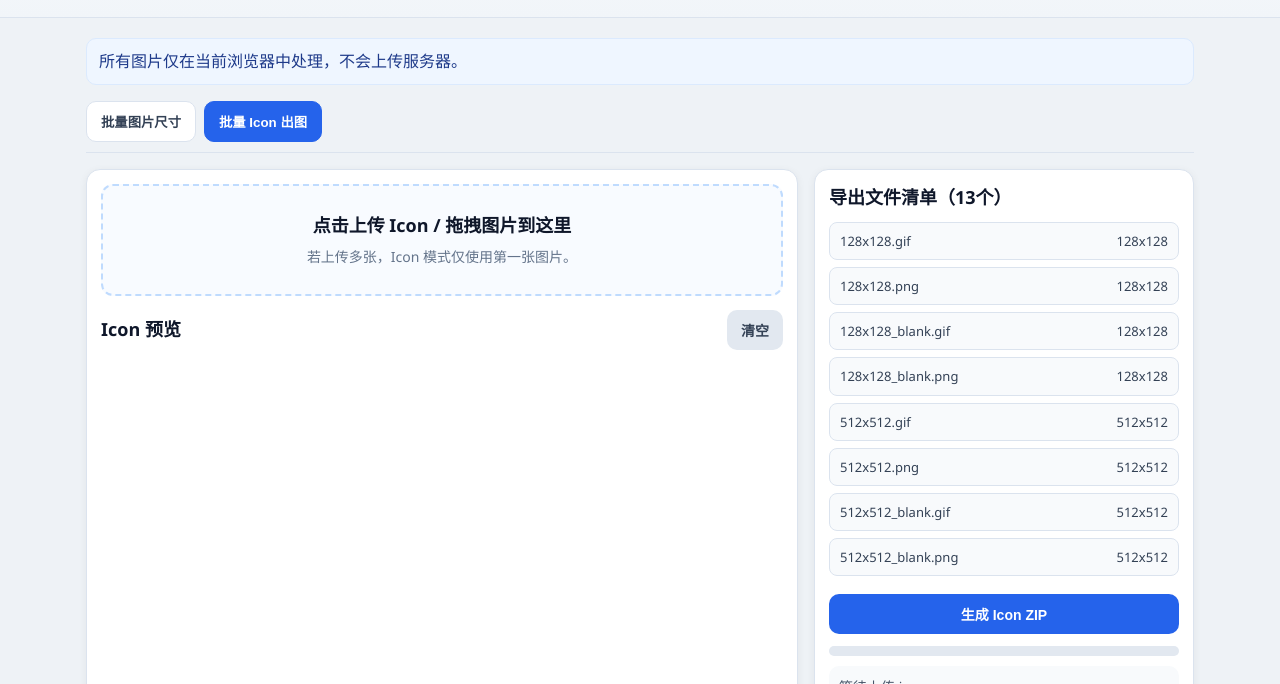
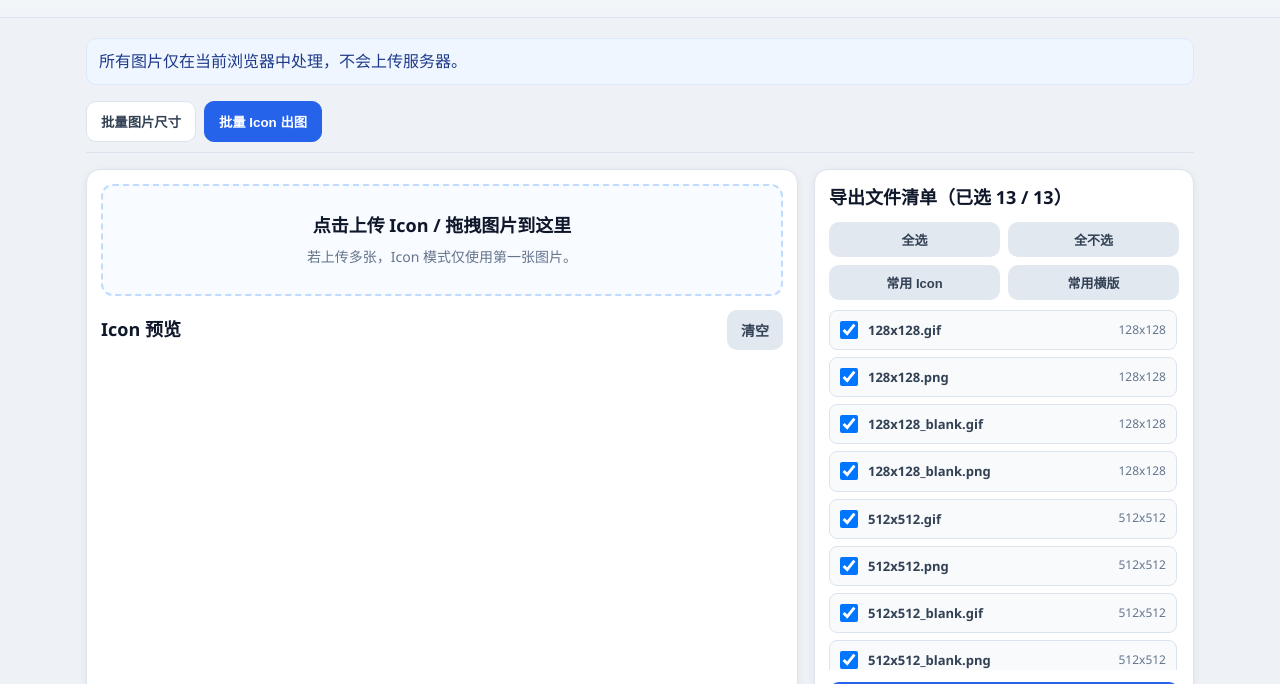
Before and after one commit to wangmiao033/privacy.hnchpower.cn, a plain HTML site: page tools/sizesnap/index.html in a window 1280 px wide. Both pictures are taken after a click on the tab "批量 Icon 出图". Shown: the part 104-788 px from the top of the page. Drawn offline with nearby package versions, Linux system fonts and the light colour scheme.

Commit message:
feat: 支持 Icon 导出文件勾选与快捷选择
Made-with: Cursor

```diff
--- a/tools/sizesnap/index.html
+++ b/tools/sizesnap/index.html
@@ -103,7 +103,13 @@
         </section>
 
         <aside class="sizesnap-card sizesnap-side-card">
-          <h2>导出文件清单（13个）</h2>
+          <h2 id="iconExportTitle">导出文件清单（已选 13 / 13）</h2>
+          <div class="sizesnap-batch-actions">
+            <button id="iconSelectAllBtn" type="button" class="sizesnap-btn sizesnap-btn-light">全选</button>
+            <button id="iconSelectNoneBtn" type="button" class="sizesnap-btn sizesnap-btn-light">全不选</button>
+            <button id="iconSelectCommonIconBtn" type="button" class="sizesnap-btn sizesnap-btn-light">常用 Icon</button>
+            <button id="iconSelectCommonWideBtn" type="button" class="sizesnap-btn sizesnap-btn-light">常用横版</button>
+          </div>
           <div id="iconExportList" class="sizesnap-export-list"></div>
           <button id="iconGenerateBtn" type="button" class="sizesnap-btn sizesnap-btn-primary">生成 Icon ZIP</button>
           <div class="sizesnap-progress"><div id="iconProgressBar"></div></div>
--- a/tools/sizesnap/sizesnap.css
+++ b/tools/sizesnap/sizesnap.css
@@ -305,19 +305,61 @@ input[type="file"] {
   display: grid;
   gap: 7px;
   max-height: 360px;
-  overflow: auto;
+  overflow-y: auto;
+  overflow-x: hidden;
+  padding-right: 2px;
 }
 
 .sizesnap-export-item {
   border: 1px solid #dbe3ee;
   border-radius: 8px;
-  padding: 8px 10px;
+  padding: 0;
   font-size: 13px;
   color: #334155;
   background: #f8fafc;
+}
+
+.sizesnap-export-item-label {
   display: flex;
-  justify-content: space-between;
+  align-items: center;
+  gap: 10px;
+  width: 100%;
+  padding: 9px 10px;
+  cursor: pointer;
+}
+
+.sizesnap-export-item-label input[type="checkbox"] {
+  width: 18px;
+  height: 18px;
+  margin: 0;
+  flex-shrink: 0;
+}
+
+.sizesnap-export-item-name {
+  min-width: 0;
+  font-weight: 600;
+  color: #334155;
+  word-break: break-all;
+}
+
+.sizesnap-export-item-size {
+  margin-left: auto;
+  color: #64748b;
+  font-size: 12px;
+  white-space: nowrap;
+}
+
+.sizesnap-batch-actions {
+  margin-top: 10px;
+  display: grid;
+  grid-template-columns: repeat(2, minmax(0, 1fr));
   gap: 8px;
+}
+
+.sizesnap-batch-actions .sizesnap-btn {
+  width: 100%;
+  padding: 8px 10px;
+  font-size: 13px;
 }
 
 @media (max-width: 960px) {
@@ -340,4 +382,8 @@ input[type="file"] {
     padding-left: 12px;
     padding-right: 12px;
   }
+
+  .sizesnap-batch-actions {
+    grid-template-columns: 1fr;
+  }
 }
--- a/tools/sizesnap/sizesnap.js
+++ b/tools/sizesnap/sizesnap.js
@@ -16,10 +16,28 @@
     { filename: "1920x500.jpg", w: 1920, h: 500, format: "jpeg" },
     { filename: "1920x1080.jpg", w: 1920, h: 1080, format: "jpeg" },
   ];
+  var COMMON_ICON_FILES = {
+    "128x128.gif": true,
+    "128x128.png": true,
+    "128x128_blank.gif": true,
+    "128x128_blank.png": true,
+    "512x512.gif": true,
+    "512x512.png": true,
+    "512x512_blank.gif": true,
+    "512x512_blank.png": true,
+    "984x984.jpg": true,
+  };
+  var COMMON_WIDE_FILES = {
+    "691x350.jpg": true,
+    "1280x720.jpg": true,
+    "1920x500.jpg": true,
+    "1920x1080.jpg": true,
+  };
 
   var state = {
     resizeFiles: [],
     iconFile: null,
+    selectedIconFiles: {},
   };
 
   var tabResize = document.getElementById("tab-resize");
@@ -46,6 +64,11 @@
   var iconStatus = document.getElementById("iconStatus");
   var iconProgressBar = document.getElementById("iconProgressBar");
   var iconExportList = document.getElementById("iconExportList");
+  var iconExportTitle = document.getElementById("iconExportTitle");
+  var iconSelectAllBtn = document.getElementById("iconSelectAllBtn");
+  var iconSelectNoneBtn = document.getElementById("iconSelectNoneBtn");
+  var iconSelectCommonIconBtn = document.getElementById("iconSelectCommonIconBtn");
+  var iconSelectCommonWideBtn = document.getElementById("iconSelectCommonWideBtn");
 
   function setProgress(el, v) {
     el.style.width = Math.max(0, Math.min(100, v)) + "%";
@@ -296,6 +319,13 @@
       iconStatus.textContent = "请先上传 icon。";
       return;
     }
+    var selectedItems = ICON_EXPORTS.filter(function (item) {
+      return Boolean(state.selectedIconFiles[item.filename]);
+    });
+    if (!selectedItems.length) {
+      iconStatus.textContent = "请至少选择一个导出尺寸。";
+      return;
+    }
     iconGenerateBtn.disabled = true;
     setProgress(iconProgressBar, 0);
     iconStatus.textContent = "正在生成 Icon ZIP……";
@@ -303,24 +333,24 @@
     try {
       var zip = new JSZip();
       var image = await loadImage(state.iconFile.file);
-      for (var i = 0; i < ICON_EXPORTS.length; i++) {
-        var item = ICON_EXPORTS[i];
+      for (var i = 0; i < selectedItems.length; i++) {
+        var item = selectedItems[i];
         iconStatus.textContent = "正在生成 " + item.filename;
         var canvas = drawImageToCanvas(image, item.w, item.h, "cover");
         var blob = await canvasToBlob(canvas, item.format);
         zip.file(item.filename, blob);
-        setProgress(iconProgressBar, ((i + 1) / ICON_EXPORTS.length) * 100);
+        setProgress(iconProgressBar, ((i + 1) / selectedItems.length) * 100);
       }
       var zipBlob = await zip.generateAsync({ type: "blob" }, function (meta) {
         setProgress(iconProgressBar, meta.percent);
       });
       downloadBlob(zipBlob, "icon_batch_output.zip");
       setProgress(iconProgressBar, 100);
-      iconStatus.textContent = "已完成，共生成 13 个文件。";
+      iconStatus.textContent = "已完成，共生成 " + selectedItems.length + " 个文件。";
     } catch (err) {
       iconStatus.textContent = err && err.message ? err.message : "处理失败：请稍后重试。";
     } finally {
-      iconGenerateBtn.disabled = false;
+      updateIconSelectionSummary();
     }
   }
 
@@ -342,13 +372,72 @@
     });
   }
 
+  function countSelectedIconFiles() {
+    var count = 0;
+    for (var i = 0; i < ICON_EXPORTS.length; i++) {
+      if (state.selectedIconFiles[ICON_EXPORTS[i].filename]) count += 1;
+    }
+    return count;
+  }
+
+  function updateIconSelectionSummary() {
+    var selected = countSelectedIconFiles();
+    iconExportTitle.textContent = "导出文件清单（已选 " + selected + " / " + ICON_EXPORTS.length + "）";
+    iconGenerateBtn.disabled = selected === 0;
+  }
+
+  function applyIconSelectionMap(map) {
+    for (var i = 0; i < ICON_EXPORTS.length; i++) {
+      var filename = ICON_EXPORTS[i].filename;
+      state.selectedIconFiles[filename] = Boolean(map[filename]);
+    }
+    renderIconExportList();
+    updateIconSelectionSummary();
+  }
+
+  function selectAllIconFiles() {
+    var map = {};
+    for (var i = 0; i < ICON_EXPORTS.length; i++) {
+      map[ICON_EXPORTS[i].filename] = true;
+    }
+    applyIconSelectionMap(map);
+  }
+
+  function clearAllIconFiles() {
+    applyIconSelectionMap({});
+  }
+
   function renderIconExportList() {
     iconExportList.innerHTML = "";
     ICON_EXPORTS.forEach(function (item) {
       var row = document.createElement("div");
       row.className = "sizesnap-export-item";
-      row.innerHTML = "<span>" + item.filename + "</span><span>" + item.w + "x" + item.h + "</span>";
+      var checked = state.selectedIconFiles[item.filename] ? "checked" : "";
+      row.innerHTML =
+        '<label class="sizesnap-export-item-label">' +
+        '<input type="checkbox" data-icon-file="' +
+        item.filename +
+        '" ' +
+        checked +
+        ">" +
+        '<span class="sizesnap-export-item-name">' +
+        item.filename +
+        "</span>" +
+        '<span class="sizesnap-export-item-size">' +
+        item.w +
+        "x" +
+        item.h +
+        "</span>" +
+        "</label>";
       iconExportList.appendChild(row);
+    });
+    var checkboxes = iconExportList.querySelectorAll("input[type='checkbox'][data-icon-file]");
+    checkboxes.forEach(function (checkbox) {
+      checkbox.addEventListener("change", function () {
+        var filename = checkbox.getAttribute("data-icon-file");
+        state.selectedIconFiles[filename] = checkbox.checked;
+        updateIconSelectionSummary();
+      });
     });
   }
 
@@ -389,6 +478,14 @@
     iconStatus.textContent = "已清空。";
   });
   iconGenerateBtn.addEventListener("click", generateIconZip);
+  iconSelectAllBtn.addEventListener("click", selectAllIconFiles);
+  iconSelectNoneBtn.addEventListener("click", clearAllIconFiles);
+  iconSelectCommonIconBtn.addEventListener("click", function () {
+    applyIconSelectionMap(COMMON_ICON_FILES);
+  });
+  iconSelectCommonWideBtn.addEventListener("click", function () {
+    applyIconSelectionMap(COMMON_WIDE_FILES);
+  });
 
-  renderIconExportList();
+  selectAllIconFiles();
 })();
```
